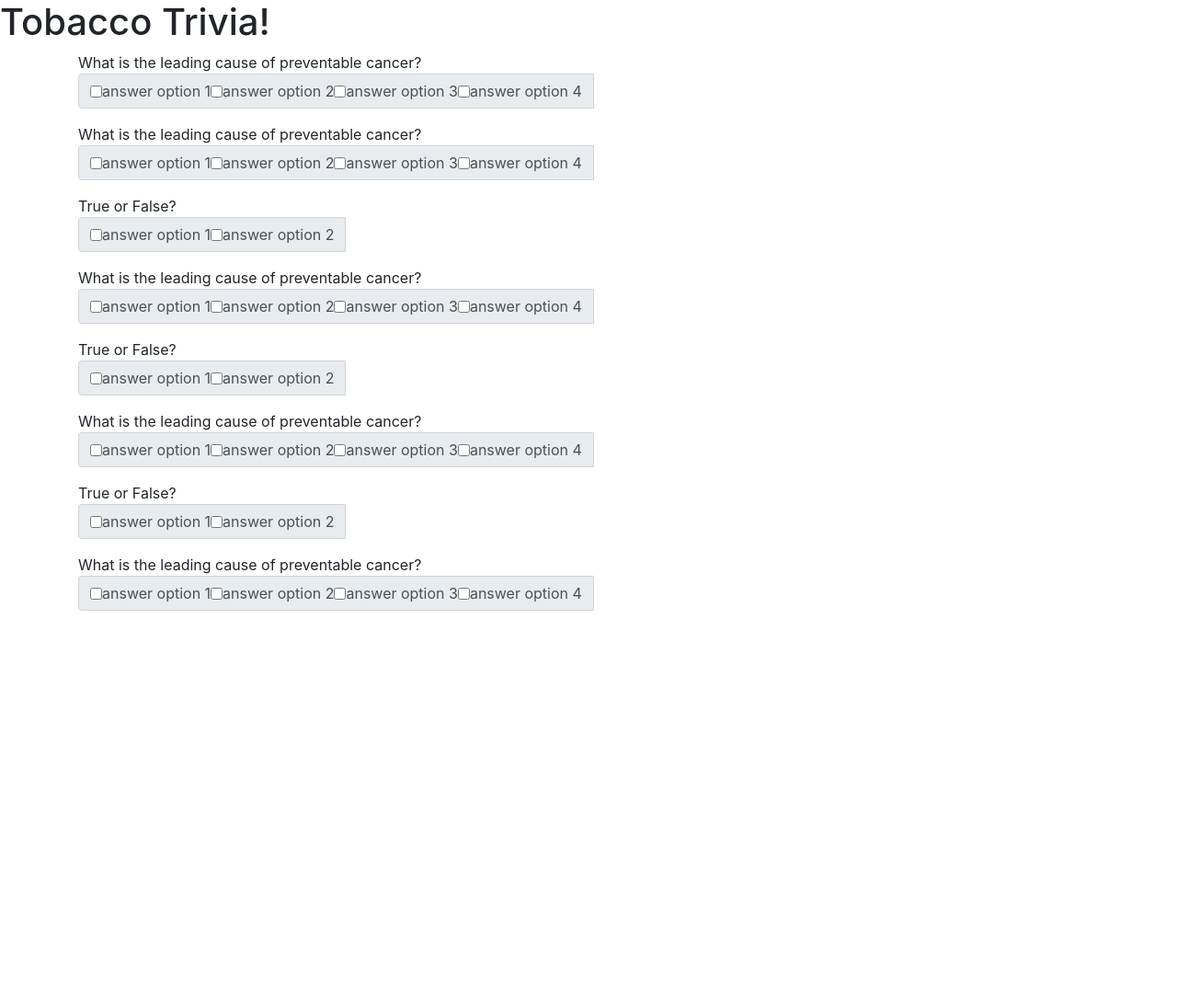
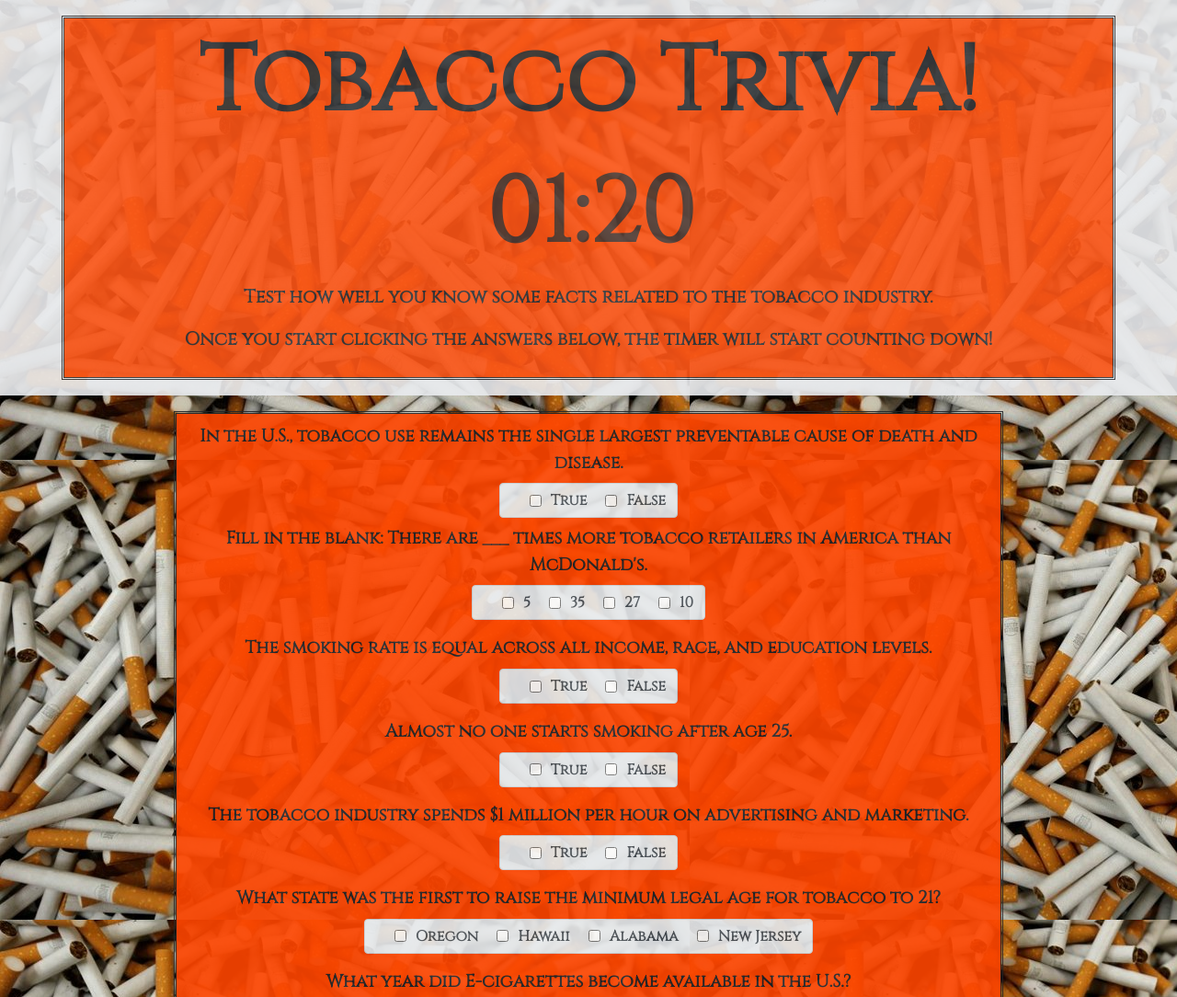
Before and after one commit to prochazkaCT/TriviaGame, a plain HTML site: page index.html in a window 1280 px wide. Shown: the top 1084 px of the page at 92% size. Before the commit the page ends 800 px from the top, so only its background shows below. Drawn offline with nearby package versions, Linux system fonts and the light colour scheme.

Commit message:
work in progress

```diff
--- a/assets/css/style.css
+++ b/assets/css/style.css
@@ -0,0 +1,71 @@
+body {
+  background: url("../images/background.jpg");
+  font-family: 'Cinzel', serif;
+}
+
+* {
+  box-sizing: border-box;
+}
+
+.container, .ques-container {
+  background-color: orangered;
+  padding-bottom: 10px;
+  padding-top: 10px;
+  opacity: 0.90;
+  outline-style: double;
+}
+
+.ques-container {
+  margin-top: 450px;
+  margin-left: 15%;
+  margin-right: 15%;
+}
+
+.input-group-text {
+  margin-left: auto;
+  margin-right: auto;
+  font-weight: bold;
+}
+
+input {
+  margin-right: 10px;
+  margin-left: 20px;
+}
+
+.qone, .qtwo, .qthree, .qfour, .qfive, .qsix, .qseven, .qeight {
+  text-align: center;
+  font-weight: bold;
+  font-size: 2ch;
+}
+
+.timer {
+  width: 20%;
+  background-color: orangered;
+  opacity: 0.85;
+  margin: auto;
+  font-size: 100px;
+  text-align: center;
+  font-weight: bold;
+}
+
+.display-1 {
+  font-size: 100px;
+  text-align: center;
+  font-weight: bold;
+  height: 10%;
+}
+
+.jumbotron {
+  opacity: 0.90;
+  padding: 20px;
+  position: fixed;
+  top: 0;
+  width: 100%;
+  z-index: 99;
+}
+
+p {
+  font-size: 20px;
+  text-align: center;
+  font-weight: bold;
+}
--- a/assets/javascript/app.js
+++ b/assets/javascript/app.js
@@ -0,0 +1,84 @@
+//Setting the variables:
+
+var number = 120;
+var intervalId;
+var userAnswers = [];
+
+//Writing the functions:
+
+function startTimer () {
+  $(".input-group").on("click", function() {
+  clearInterval(intervalId);
+  console.log(intervalId);
+  intervalId = setInterval(decrement, 1000);
+  })
+}
+
+function decrement () {
+  number--;
+  var converted = timeConverter(number);
+  $(".timer").text(converted);
+  if (number === 0) {
+    stop();
+    alert("Time Up!");
+    reset();
+  }
+}
+
+function stop () {
+  clearInterval(intervalId);
+}
+
+function reset() {
+  number = 120;
+  $(".timer").text("01:20");
+}
+
+function timeConverter(t) {
+  var minutes = Math.floor(t / 60);
+  var seconds = t - (minutes * 60);
+
+  if (seconds < 10) {
+    seconds = "0" + seconds;
+  }
+
+  if (minutes === 0) {
+    minutes = "00";
+  }
+
+  else if (minutes < 10) {
+    minutes = "0" + minutes;
+  }
+
+  return minutes + ":" + seconds;
+}
+
+//Playing the game:
+$("input:checkbox").on("click", function () {
+  var $box = $(this);
+  if ($box.is(":checked")) {
+    var group = "input:checkbox[name='" + $box.attr("name") + "']";
+    $(group).prop("checked", false);
+    $box.prop("checked", true);
+  } else {
+    $box.prop("checked", false);
+  }
+    userAnswers = [];
+    $('input:checked').each(function() {
+    userAnswers.push($(this).val());
+    });
+    console.log(userAnswers);
+    var correctAnswers = ["one", "five", "eight", "nine", "eleven", "fourteen", "eighteen", "twentythree"];
+      if (userAnswers === correctAnswers) {
+        console.log("you win")
+      }
+});
+
+
+
+
+
+
+reset();
+startTimer();
+timeConverter();
--- a/index.html
+++ b/index.html
@@ -3,136 +3,150 @@
   <head>
     <!-- Required meta tags -->
     <meta charset="utf-8">
+
     <meta name="viewport" content="width=device-width, initial-scale=1, shrink-to-fit=no">
 
     <!-- Bootstrap CSS -->
     <link rel="stylesheet" href="https://maxcdn.bootstrapcdn.com/bootstrap/4.0.0/css/bootstrap.min.css" integrity="sha384-Gn5384xqQ1aoWXA+058RXPxPg6fy4IWvTNh0E263XmFcJlSAwiGgFAW/dAiS6JXm" crossorigin="anonymous">
+    <link rel="stylesheet" type="text/css" href="assets/css/style.css">
+
+    <link href="https://fonts.googleapis.com/css?family=Cinzel" rel="stylesheet">
 
     <title>Hello, world!</title>
 
   </head>
-  <h1>Tobacco Trivia!</h1>
 
-  <div class = "container">
-    <div class="question-one">What is the leading cause of preventable cancer?</div>
-      <div class="input-group mb-3">
-        <div class="input-group-prepend">
+  <div class="jumbotron jumbotron-fluid">
+    <div class="container">
+      <h1 class="display-1">Tobacco Trivia!</h1>
+      <div class="timer">01:20</div>
+      <p>Test how well you know some facts related to the tobacco industry.</p>
+      <p> Once you start clicking the answers below, the timer will start counting down!</p>
+    </div>
+  </div>
+
+  <div class = "ques-container">
+
+    <div class="qone">In the U.S., tobacco use remains the single largest preventable cause of death and disease.</div>
+      <div class="input-group mb-2 mt-2">
+        <div class="input-group">
           <div class="input-group-text">
-            <input type="checkbox" aria-label="Checkbox for following text input">
-          <div id = "ans-one">answer option 1</div>
-            <input type="checkbox" aria-label="Checkbox for following text input">
-          <div id = "ans-two">answer option 2</div>
-            <input type="checkbox" aria-label="Checkbox for following text input">
-          <div id = "ans-three">answer option 3</div>
-            <input type="checkbox" aria-label="Checkbox for following text input">
-          <div id = "ans-four">answer option 4</div>
+          <input type ="checkbox" value = "one" name = "theCheckbox[1][]" aria-label="Checkbox for following text input">
+            <div id = "check">True</div>
+          <input type="checkbox" value = "two" name="theCheckbox[1][]" aria-label="Checkbox for following text input">
+            <div id = "check">False</div>
           </div>
         </div>
       </div>
 
-      <div class="question-one">What is the leading cause of preventable cancer?</div>
-      <div class="input-group mb-3">
-        <div class="input-group-prepend">
+    <div class="qtwo">Fill in the blank: There are ___ times more tobacco retailers in America than McDonald's.</div>
+      <div class="input-group mb-3 mt-2">
+        <div class="input-group">
           <div class="input-group-text">
-            <input type="checkbox" aria-label="Checkbox for following text input">
-          <div id = "ans-one">answer option 1</div>
-            <input type="checkbox" aria-label="Checkbox for following text input">
-          <div id = "ans-two">answer option 2</div>
-            <input type="checkbox" aria-label="Checkbox for following text input">
-          <div id = "ans-three">answer option 3</div>
-            <input type="checkbox" aria-label="Checkbox for following text input">
-          <div id = "ans-four">answer option 4</div>
+          <input type="checkbox" value = "three" name="theCheckbox[2][]" aria-label="Checkbox for following text input">
+            <div id = "check">5</div>
+          <input type="checkbox" value = "four" name="theCheckbox[2][]" aria-label="Checkbox for following text input">
+            <div id = "check">35</div>
+          <input type="checkbox" value = "five" name="theCheckbox[2][]" aria-label="Checkbox for following text input">
+            <div id = "check">27</div>
+          <input type="checkbox" value = "six" name="theCheckbox[2][]" aria-label="Checkbox for following text input">
+            <div id = "check">10</div>
           </div>
         </div>
       </div>
 
-      <div class="question-one">True or False?</div>
-      <div class="input-group mb-3">
-        <div class="input-group-prepend">
+    <div class="qthree">The smoking rate is equal across all income, race, and education levels.</div>
+      <div class="input-group mb-3 mt-2">
+        <div class="input-group">
           <div class="input-group-text">
-            <input type="checkbox" aria-label="Checkbox for following text input">
-          <div id = "ans-one">answer option 1</div>
-            <input type="checkbox" aria-label="Checkbox for following text input">
-          <div id = "ans-two">answer option 2</div>
+          <input type="checkbox" value = "seven" name="theCheckbox[3][]" aria-label="Checkbox for following text input">
+            <div id = "check">True</div>
+          <input type="checkbox" value = "eight" name="theCheckbox[3][]" aria-label="Checkbox for following text input">
+            <div id = "check">False</div>
           </div>
         </div>
       </div>
 
-      <div class="question-one">What is the leading cause of preventable cancer?</div>
-      <div class="input-group mb-3">
-        <div class="input-group-prepend">
+    <div class="qfour">Almost no one starts smoking after age 25.</div>
+      <div class="input-group mb-3 mt-2">
+        <div class="input-group">
           <div class="input-group-text">
-            <input type="checkbox" aria-label="Checkbox for following text input">
-          <div id = "ans-one">answer option 1</div>
-            <input type="checkbox" aria-label="Checkbox for following text input">
-          <div id = "ans-two">answer option 2</div>
-            <input type="checkbox" aria-label="Checkbox for following text input">
-          <div id = "ans-three">answer option 3</div>
-            <input type="checkbox" aria-label="Checkbox for following text input">
-          <div id = "ans-four">answer option 4</div>
+            <input type="checkbox" value = "nine" name="theCheckbox[4][]" aria-label="Checkbox for following text input">
+              <div id = "check">True</div>
+            <input type="checkbox" value = "ten" name="theCheckbox[4][]" aria-label="Checkbox for following text input">
+              <div id = "check">False</div>
           </div>
         </div>
       </div>
 
-      <div class="question-one">True or False?</div>
-      <div class="input-group mb-3">
-        <div class="input-group-prepend">
+    <div class="qfive">The tobacco industry spends $1 million per hour on advertising and marketing.</div>
+      <div class="input-group mb-3 mt-2">
+        <div class="input-group">
           <div class="input-group-text">
-            <input type="checkbox" aria-label="Checkbox for following text input">
-          <div id = "ans-one">answer option 1</div>
-            <input type="checkbox" aria-label="Checkbox for following text input">
-          <div id = "ans-two">answer option 2</div>
+          <input type="checkbox" value = "eleven" name="theCheckbox[5][]" aria-label="Checkbox for following text input">
+            <div id = "check">True</div>
+          <input type="checkbox" value = "twelve" name="theCheckbox[5][]" aria-label="Checkbox for following text input">
+            <div id = "check">False</div>
           </div>
         </div>
       </div>
 
-
-      <div class="question-one">What is the leading cause of preventable cancer?</div>
-      <div class="input-group mb-3">
-        <div class="input-group-prepend">
+    <div class="qsix">What state was the first to raise the minimum legal age for tobacco to 21?</div>
+      <div class="input-group mb-3 mt-2">
+        <div class="input-group">
           <div class="input-group-text">
-            <input type="checkbox" aria-label="Checkbox for following text input">
-          <div id = "ans-one">answer option 1</div>
-            <input type="checkbox" aria-label="Checkbox for following text input">
-          <div id = "ans-two">answer option 2</div>
-            <input type="checkbox" aria-label="Checkbox for following text input">
-          <div id = "ans-three">answer option 3</div>
-            <input type="checkbox" aria-label="Checkbox for following text input">
-          <div id = "ans-four">answer option 4</div>
+            <input type="checkbox" value = "thirteen" name="theCheckbox[6][]" aria-label="Checkbox for following text input">
+          <div id = "check">Oregon</div>
+            <input type="checkbox" value = "fourteen" name="theCheckbox[6][]" aria-label="Checkbox for following text input">
+          <div id = "check">Hawaii</div>
+            <input type="checkbox" value = "fifteen" name="theCheckbox[6][]" aria-label="Checkbox for following text input">
+          <div id = "check">Alabama</div>
+            <input type="checkbox" value = "sixteen" name="theCheckbox[6][]" aria-label="Checkbox for following text input">
+          <div id = "check">New Jersey</div>
           </div>
         </div>
       </div>
 
-      <div class="question-one">True or False?</div>
-      <div class="input-group mb-3">
-        <div class="input-group-prepend">
+    <div class="qseven">What year did E-cigarettes become available in the U.S.?</div>
+      <div class="input-group mb-3 mt-2">
+        <div class="input-group">
           <div class="input-group-text">
-            <input type="checkbox" aria-label="Checkbox for following text input">
-          <div id = "ans-one">answer option 1</div>
-            <input type="checkbox" aria-label="Checkbox for following text input">
-          <div id = "ans-two">answer option 2</div>
+          <input type="checkbox" value = "seventeen" name="theCheckbox[7][]" aria-label="Checkbox for following text input">
+            <div id = "check">2011</div>
+          <input type="checkbox" value = "eighteen" name="theCheckbox[7][]" aria-label="Checkbox for following text input">
+            <div id = "check">2007</div>
+          <input type="checkbox" value = "nineteen" name="theCheckbox[7][]" aria-label="Checkbox for following text input">
+            <div id = "check">2013</div>
+          <input type="checkbox" value = "twenty" name="theCheckbox[7][]" aria-label="Checkbox for following text input">
+            <div id = "check">2005</div>
           </div>
         </div>
       </div>
 
-      <div class="question-one">What is the leading cause of preventable cancer?</div>
-      <div class="input-group mb-3">
-        <div class="input-group-prepend">
+    <div class="qeight">In 2017, New York City raised the minimum price for a pack of cigarettes to ____ dollars.</div>
+      <div class="input-group mb-3 mt-2">
+        <div class="input-group">
           <div class="input-group-text">
-            <input type="checkbox" aria-label="Checkbox for following text input">
-          <div id = "ans-one">answer option 1</div>
-            <input type="checkbox" aria-label="Checkbox for following text input">
-          <div id = "ans-two">answer option 2</div>
-            <input type="checkbox" aria-label="Checkbox for following text input">
-          <div id = "ans-three">answer option 3</div>
-            <input type="checkbox" aria-label="Checkbox for following text input">
-          <div id = "ans-four">answer option 4</div>
+          <input type="checkbox" value = "twentyone" name="theCheckbox[8][]" aria-label="Checkbox for following text input">
+            <div id = "check">15</div>
+          <input type="checkbox" value = "twentytwo" name="theCheckbox[8][]" aria-label="Checkbox for following text input">
+            <div id = "check">10</div>
+          <input type="checkbox" value = "twentythree" name="theCheckbox[8][]" aria-label="Checkbox for following text input">
+            <div id = "check">13</div>
+          <input type="checkbox" value = "twentyfour" name="theCheckbox[8][]" aria-label="Checkbox for following text input">
+            <div id = "check">8</div>
           </div>
         </div>
       </div>
+  </div>
 
+    <script
+    src="https://code.jquery.com/jquery-3.3.1.js"
+    integrity="sha256-2Kok7MbOyxpgUVvAk/HJ2jigOSYS2auK4Pfzbm7uH60="
+    crossorigin="anonymous"></script>
 
-  </div>
+    <script src="assets/javascript/app.js"></script>
+
   <body>
 
 
```
Also changed, not shown: assets/images/background.jpg (added), 1 other file.
